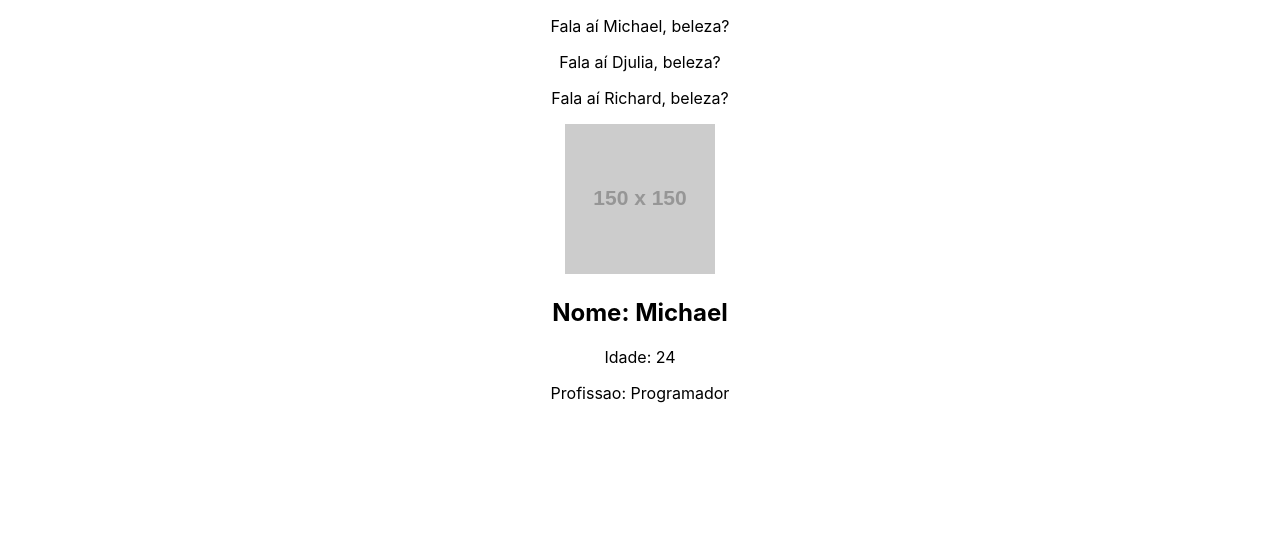
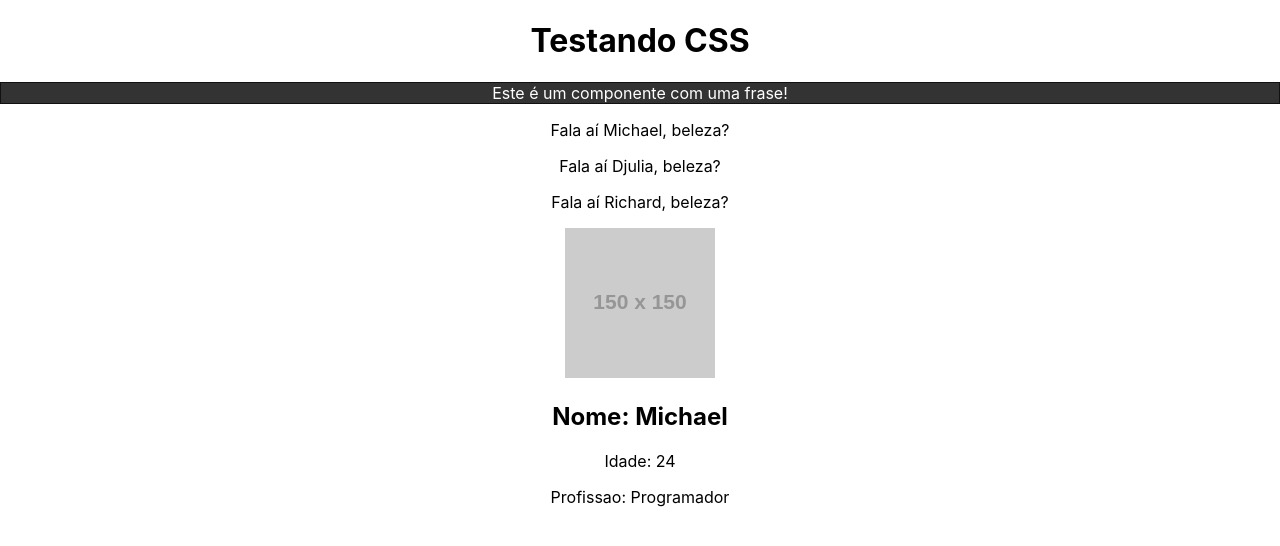
Before and after one commit to Yuu-bytes/Curso-React-Hora-de-Codar, a React (Create React App) app in the folder meu-projeto/: page / in a window 1280 px wide. Shown: the top 546 px of the page. Built offline with nearby package versions, Linux system fonts and the light colour scheme.

Commit message:
Aula 06 - Inserindo CSS no React - Nesta aula foi aprendido a utilizar o CSS com o React.

```diff
--- a/meu-projeto/src/App.js
+++ b/meu-projeto/src/App.js
@@ -1,6 +1,7 @@
 import './App.css';
 import SayMyName from './components/SayMyName';
 import Pessoa from './components/Pessoa';
+import Frase from './components/Frase';
 
 function App() {
 
@@ -8,6 +9,8 @@
 
     return (
         <div className="App">
+            <h1>Testando CSS</h1>
+            <Frase/>
             <SayMyName nome="Michael"/>
             <SayMyName nome="Djulia"/>
             <SayMyName nome={nome}/>
--- a/meu-projeto/src/components/Frase.js
+++ b/meu-projeto/src/components/Frase.js
@@ -1,7 +1,9 @@
+import styles from './Frase.module.css'
+
 function Frase() {
     return (
-        <div>
-            <p>Este é um componente com uma frase!</p>
+        <div className={styles.fraseContainer}>
+            <p className={styles.fraseContent}>Este é um componente com uma frase!</p>
         </div>
     );
 }
--- /dev/null
+++ b/meu-projeto/src/components/Frase.module.css
@@ -0,0 +1,12 @@
+/* nomes com - geram erros devido ao react interpretar como subtração, utilizar _ ou com cases */
+
+.fraseContainer{
+    background-color: #333;
+    border: 1px solid #111;
+}
+
+.fraseContent{
+    color: #fff;
+    background-color: #333;
+    margin: 0;
+}
```
